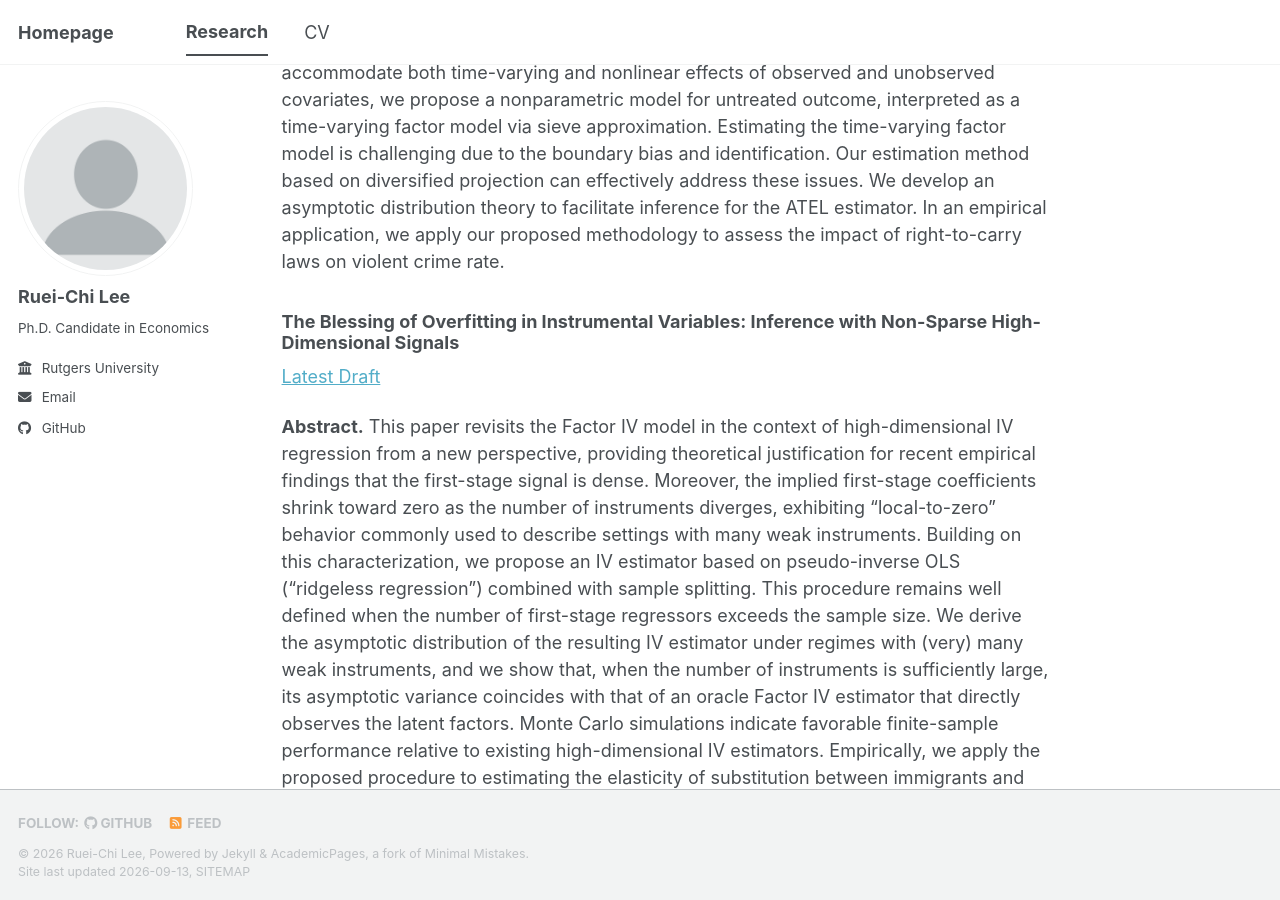
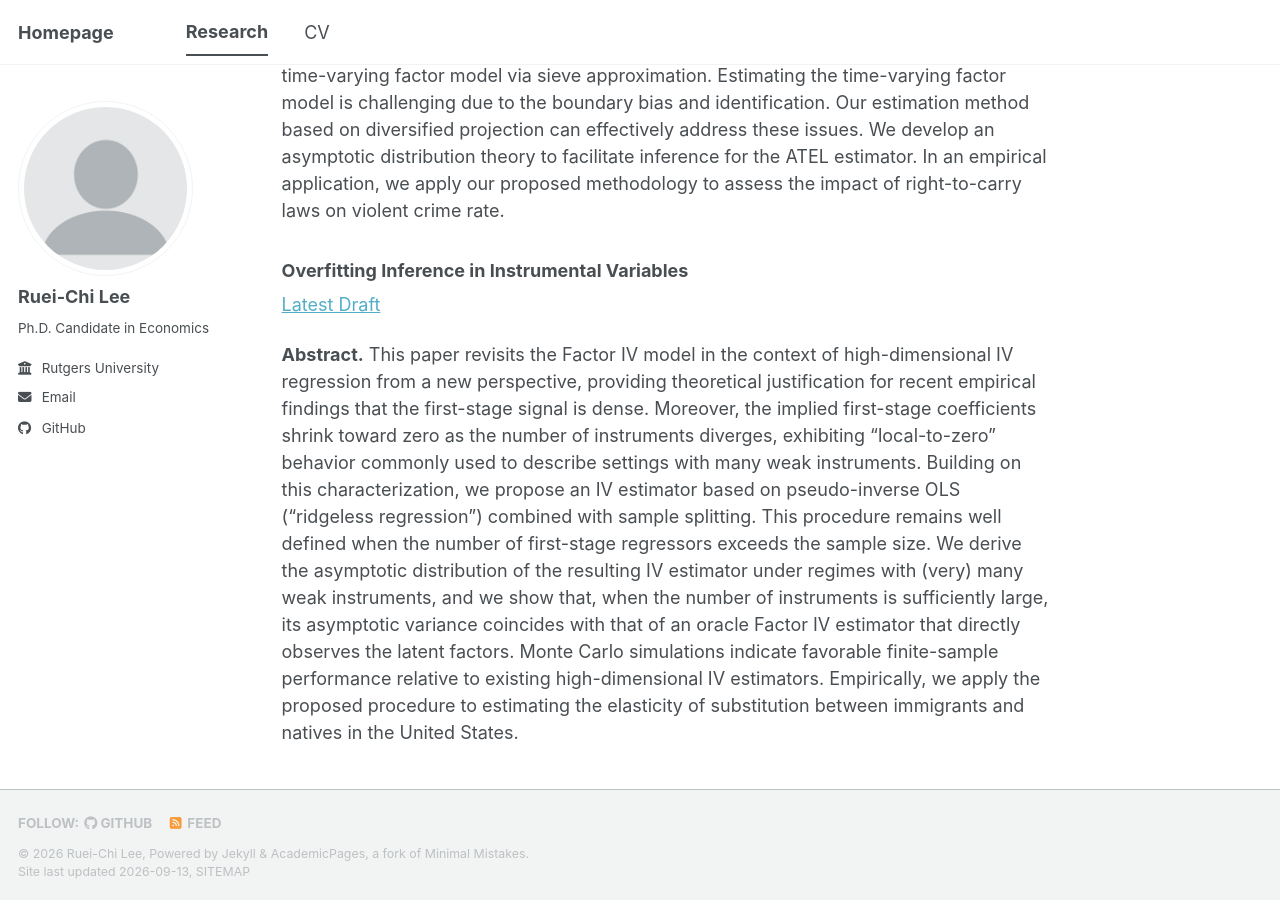
Before and after one commit to rueichilee/rueichilee.github.io, a Jekyll site: the page built from _pages/research.md, in a window 1280 px wide and 900 px high, scrolled down 471 px. Built offline with Jekyll 4.4.1, drawn with Linux system fonts in a browser that asks for light colours; a style sheet for code colours, icons or effects is not loaded.

Commit message:
Update research.md

```diff
--- a/_pages/research.md
+++ b/_pages/research.md
@@ -8,13 +8,11 @@ author_profile: true
 
 ### Average Treatment Effect Localization: Projection Methods in Synthetic Control
 
-Accepted in *Econometric Theory*.
-
-[arXiv](https://arxiv.org/abs/2609.10617)
+Accepted in *Econometric Theory*. [arXiv](https://arxiv.org/abs/2609.10617)
 
 **Abstract.** Many real-world policies and business interventions require assessing short-term effects to inform timely decisions, even though most causal inference methods focus on long-term average treatment effects. In this paper, we introduce average treatment effect localization (ATEL), which captures localized, short-term policy impacts in panel data settings with a single treated unit and provides early indicators of policy impact. To accommodate both time-varying and nonlinear effects of observed and unobserved covariates, we propose a nonparametric model for untreated outcome, interpreted as a time-varying factor model via sieve approximation. Estimating the time-varying factor model is challenging due to the boundary bias and identification. Our estimation method based on diversified projection can effectively address these issues. We develop an asymptotic distribution theory to facilitate inference for the ATEL estimator. In an empirical application, we apply our proposed methodology to assess the impact of right-to-carry laws on violent crime rate.
 
-### The Blessing of Overfitting in Instrumental Variables: Inference with Non-Sparse High-Dimensional Signals
+### Overfitting Inference in Instrumental Variables
 
 [Latest Draft](/files/JMP.pdf)
 
```
